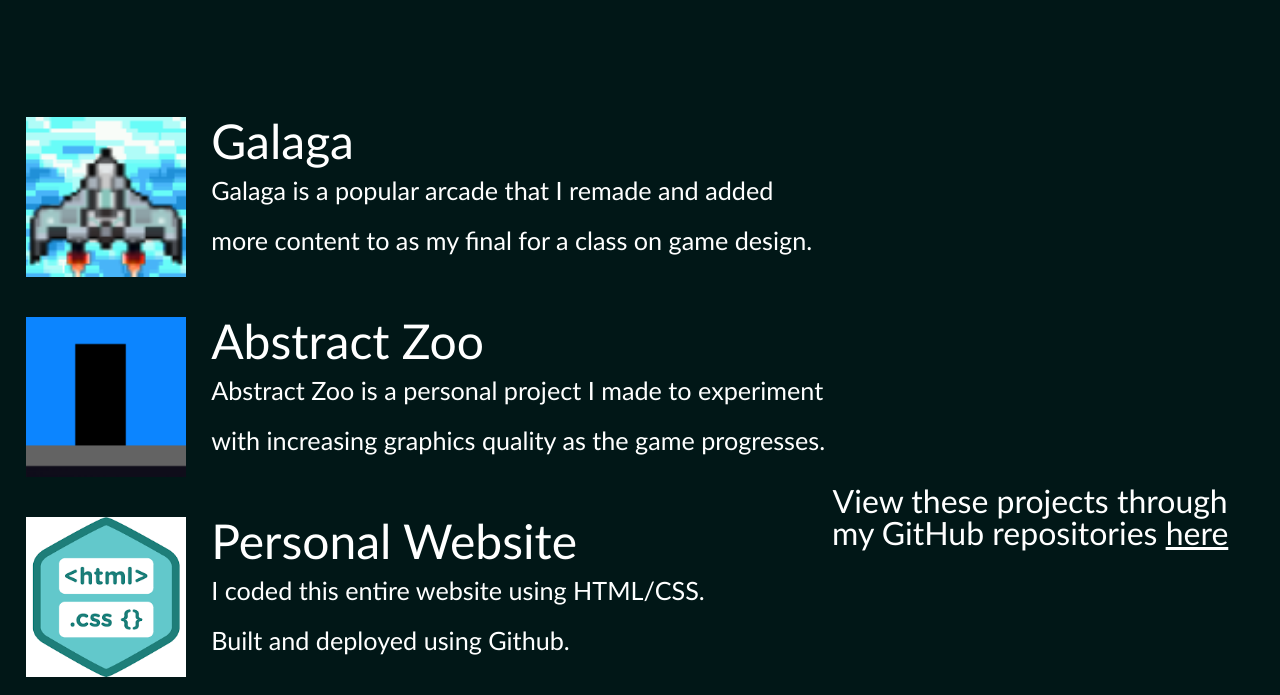
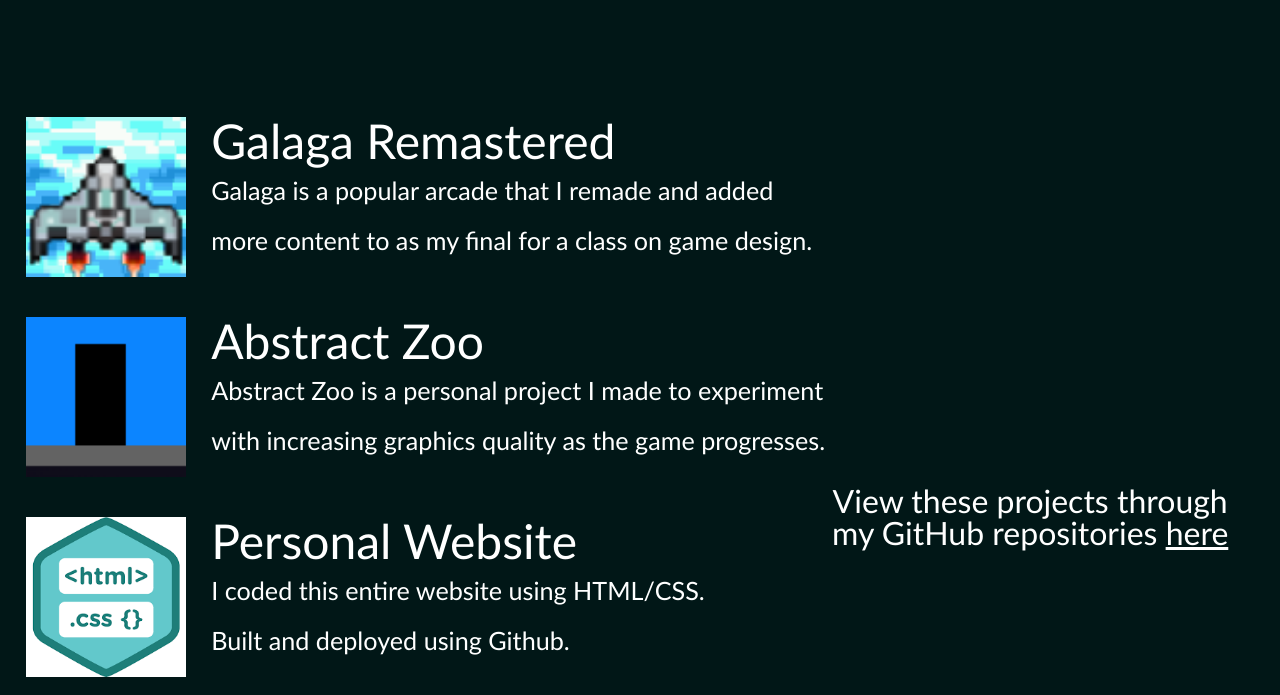
Before and after one commit to markplobdell/markplobdell, a plain HTML site: page index.html in a window 1280 px wide. Shown: the part 2523-3218 px from the top of the page. Drawn offline with Linux system fonts and the light colour scheme; a web font is replaced by a local one.

Commit message:
Update index.html

```diff
--- a/index.html
+++ b/index.html
@@ -118,7 +118,7 @@
 
                <div class="ProjectDiv">
 
-                  <p class = "ProjectHeading">Galaga</p>
+                  <p class = "ProjectHeading">Galaga Remastered</p>
                   <P class = "ProjectDescription">Galaga is a popular arcade that I remade and added <br> more content to as my final for a class on game design.</P>
 
                </div>
```
